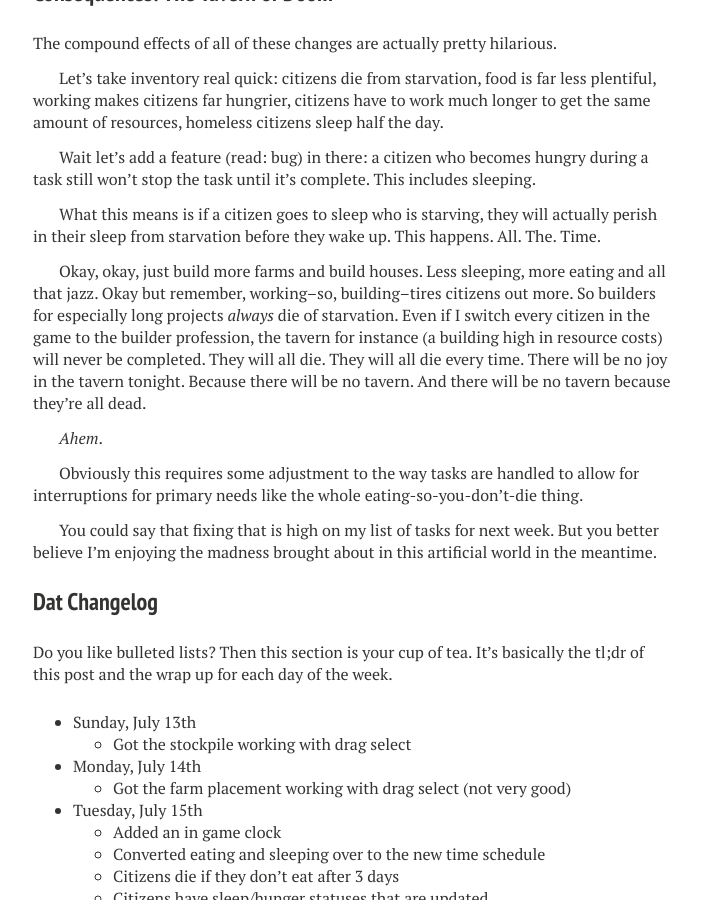
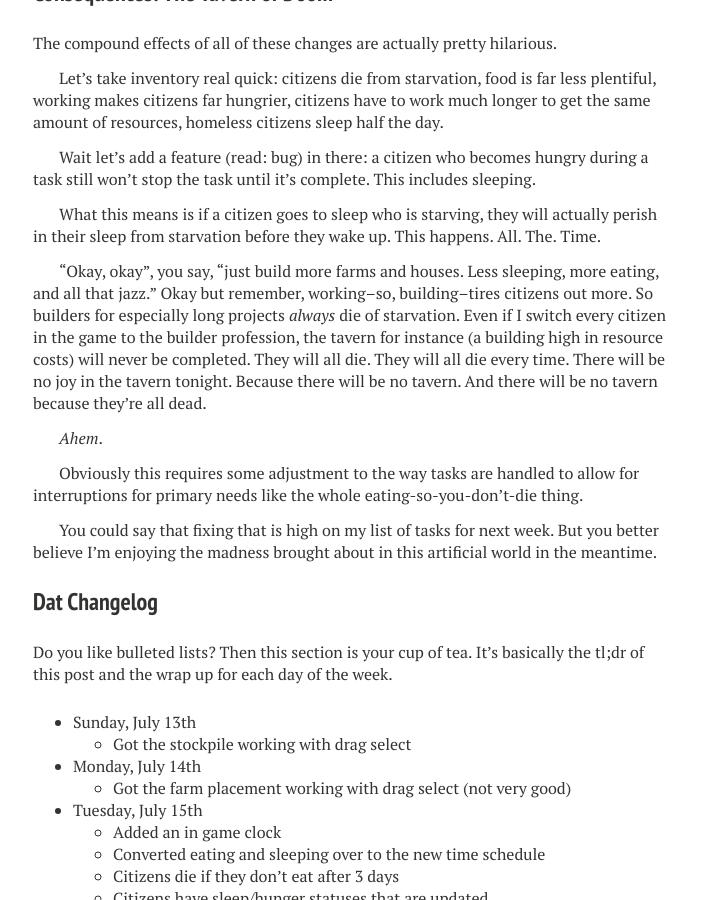
Before and after one commit to trash/trash.github.io, a Jekyll site: the page built from _posts/2014-07-20-week-in-development-july-13.md, in a window 1280 px wide and 900 px high, scrolled down 2623 px. Shown: the whole window, without its empty margins (287-988 px from the left). Built offline with Jekyll 4.4.1, drawn with Linux system fonts in a browser that asks for light colours; nearby versions of some CDN libraries; comment, search, counter and statistics services are not loaded.

Commit message:
Added quotes to make a section make more sense

```diff
--- a/_posts/2014-07-20-week-in-development-july-13.md
+++ b/_posts/2014-07-20-week-in-development-july-13.md
@@ -63,7 +63,7 @@ Wait let's add a feature (read: bug) in there: a citizen who becomes hungry duri
 
 What this means is if a citizen goes to sleep who is starving, they will actually perish in their sleep from starvation before they wake up. This happens. All. The. Time.
 
-Okay, okay, just build more farms and build houses. Less sleeping, more eating and all that jazz. Okay but remember, working--so, building--tires citizens out more. So builders for especially long projects *always* die of starvation. Even if I switch every citizen in the game to the builder profession, the tavern for instance (a building high in resource costs) will never be completed. They will all die. They will all die every time. There will be no joy in the tavern tonight. Because there will be no tavern. And there will be no tavern because they're all dead.
+"Okay, okay", you say, "just build more farms and houses. Less sleeping, more eating, and all that jazz." Okay but remember, working--so, building--tires citizens out more. So builders for especially long projects *always* die of starvation. Even if I switch every citizen in the game to the builder profession, the tavern for instance (a building high in resource costs) will never be completed. They will all die. They will all die every time. There will be no joy in the tavern tonight. Because there will be no tavern. And there will be no tavern because they're all dead.
 
 *Ahem*.
 
```
